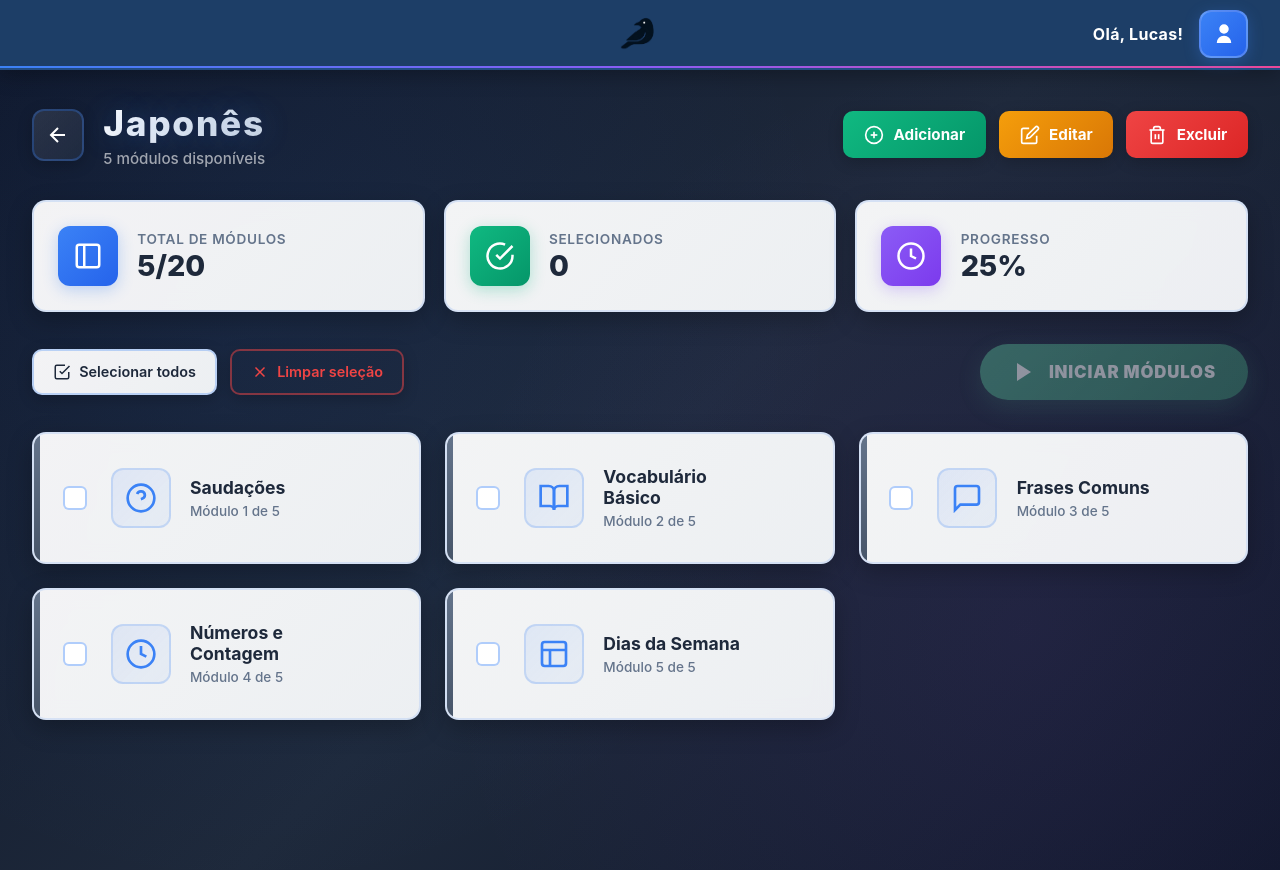
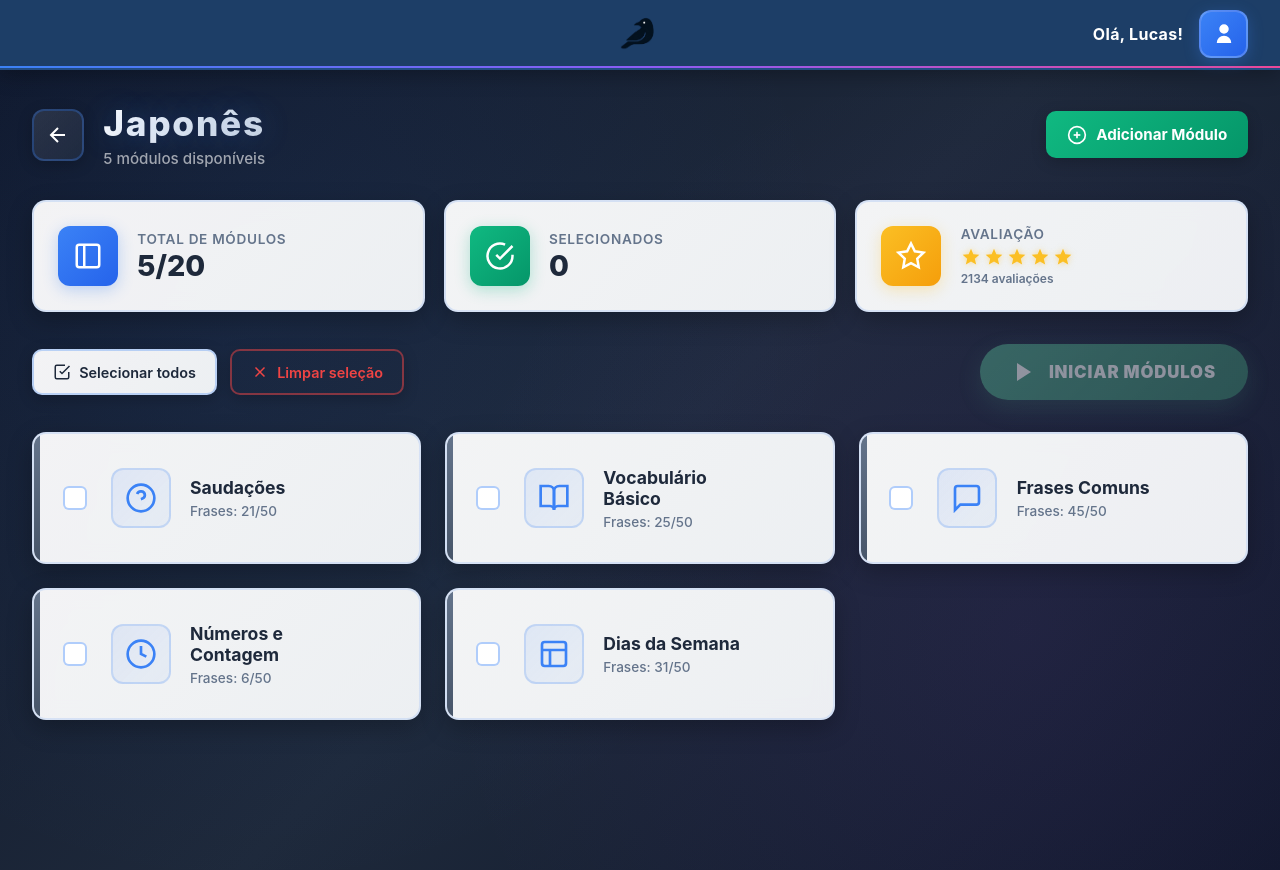
Before and after one commit to LucasHenderson/crow, an Angular app: page /visualizar-idioma in a window 1280 px wide. Built offline with nearby package versions, Linux system fonts and the light colour scheme.

Commit message:
Melhorias em Visualizar Idioma e Ajustes em Home

```diff
--- a/src/app/pages/home/home.css
+++ b/src/app/pages/home/home.css
@@ -184,6 +184,65 @@
   letter-spacing: 0.05em;
 }
 
+/* AÇÕES DO CARD (Botões Editar e Excluir) */
+.acoes-card {
+  position: absolute;
+  top: 50%;
+  right: 12px;
+  transform: translateY(-50%);
+  display: flex;
+  flex-direction: column;
+  gap: 0.5rem;
+  opacity: 0;
+  transition: opacity 0.3s ease;
+  z-index: 10;
+}
+
+.card:hover .acoes-card {
+  opacity: 1;
+}
+
+.mini-btn {
+  width: 36px;
+  height: 36px;
+  border-radius: 8px;
+  border: none;
+  display: flex;
+  align-items: center;
+  justify-content: center;
+  cursor: pointer;
+  transition: all 0.3s ease;
+  box-shadow: 0 4px 12px rgba(0, 0, 0, 0.15);
+}
+
+.mini-btn svg {
+  width: 18px;
+  height: 18px;
+  stroke: currentColor;
+}
+
+.editar-mini {
+  background: linear-gradient(135deg, rgba(245, 158, 11, 0.95) 0%, rgba(245, 158, 11, 0.9) 100%);
+  color: white;
+}
+
+.editar-mini:hover {
+  background: linear-gradient(135deg, #f59e0b 0%, #d97706 100%);
+  transform: scale(1.1);
+  box-shadow: 0 6px 20px rgba(245, 158, 11, 0.4);
+}
+
+.excluir-mini {
+  background: linear-gradient(135deg, rgba(239, 68, 68, 0.95) 0%, rgba(239, 68, 68, 0.9) 100%);
+  color: white;
+}
+
+.excluir-mini:hover {
+  background: linear-gradient(135deg, #ef4444 0%, #dc2626 100%);
+  transform: scale(1.1);
+  box-shadow: 0 6px 20px rgba(239, 68, 68, 0.4);
+}
+
 /* INFO BOX */
 .info-box {
   position: absolute;
@@ -356,6 +415,16 @@
     min-height: 200px;
     font-size: 3rem;
   }
+
+  .mini-btn {
+    width: 32px;
+    height: 32px;
+  }
+
+  .mini-btn svg {
+    width: 16px;
+    height: 16px;
+  }
 }
 
 @media (max-width: 480px) {
@@ -405,6 +474,16 @@
   .card.add {
     min-height: 180px;
   }
+
+  /* Botões sempre visíveis em mobile */
+  .acoes-card {
+    opacity: 1;
+  }
+
+  .mini-btn {
+    width: 32px;
+    height: 32px;
+  }
 }
 
 @media (max-width: 360px) {
@@ -419,4 +498,20 @@
   .empty-state p {
     font-size: 0.95rem;
   }
+
+  .acoes-card {
+    top: 8px;
+    right: 8px;
+    gap: 0.4rem;
+  }
+
+  .mini-btn {
+    width: 30px;
+    height: 30px;
+  }
+
+  .mini-btn svg {
+    width: 14px;
+    height: 14px;
+  }
 }
--- a/src/app/pages/home/home.html
+++ b/src/app/pages/home/home.html
@@ -13,11 +13,36 @@
   <!-- COM IDIOMAS -->
   <div class="grid" *ngIf="idiomas.length > 0">
 
-    <div class="card-wrapper" *ngFor="let idioma of idiomas">
+    <div class="card-wrapper" *ngFor="let idioma of idiomas; let i = index">
 
-      <div class="card">
+      <div class="card" (click)="selecionarIdioma(idioma)">
         <img [src]="idioma.bandeira" alt="Bandeira">
         <span>{{ idioma.nome | uppercase }}</span>
+
+        <!-- Botões de ação (aparecem no hover) -->
+        <div class="acoes-card">
+          <button
+            class="mini-btn editar-mini"
+            title="Editar idioma"
+            (click)="$event.stopPropagation(); editarIdioma(idioma, i)">
+            <svg viewBox="0 0 24 24" fill="none" stroke="currentColor" stroke-width="2">
+              <path d="M11 4H4a2 2 0 0 0-2 2v14a2 2 0 0 0 2 2h14a2 2 0 0 0 2-2v-7"></path>
+              <path d="M18.5 2.5a2.121 2.121 0 0 1 3 3L12 15l-4 1 1-4 9.5-9.5z"></path>
+            </svg>
+          </button>
+
+          <button
+            class="mini-btn excluir-mini"
+            title="Excluir idioma"
+            (click)="$event.stopPropagation(); excluirIdioma(idioma, i)">
+            <svg viewBox="0 0 24 24" fill="none" stroke="currentColor" stroke-width="2">
+              <polyline points="3 6 5 6 21 6"></polyline>
+              <path d="M19 6v14a2 2 0 0 1-2 2H7a2 2 0 0 1-2-2V6"></path>
+              <line x1="10" y1="11" x2="10" y2="17"></line>
+              <line x1="14" y1="11" x2="14" y2="17"></line>
+            </svg>
+          </button>
+        </div>
       </div>
 
       <!-- INFO BOX -->
--- a/src/app/pages/home/home.ts
+++ b/src/app/pages/home/home.ts
@@ -20,6 +20,9 @@ export class Home {
 
   idiomas: Idioma[] = [];
 
+  /**
+   * Adiciona um novo idioma à lista (máximo 4)
+   */
   adicionarIdioma(): void {
     if (this.idiomas.length >= 4) {
       console.warn('Limite máximo de 4 idiomas atingido');
@@ -63,15 +66,54 @@ export class Home {
     console.log(`Idioma ${novoIdioma.nome} adicionado com sucesso!`);
   }
 
+  /**
+   * Seleciona um idioma para visualização
+   */
   selecionarIdioma(idioma: Idioma): void {
     console.log('Idioma selecionado:', idioma.nome);
-    // Aqui você pode adicionar navegação ou outras ações
+    // Aqui você pode adicionar navegação para a página de visualização
+    // this.router.navigate(['/visualizar-idioma', idioma.nome]);
   }
 
+  /**
+   * Edita um idioma existente
+   */
+  editarIdioma(idioma: Idioma, index: number): void {
+    const novoNome = prompt('Novo nome do idioma:', idioma.nome);
+    if (!novoNome || !novoNome.trim()) {
+      return;
+    }
+
+    idioma.nome = novoNome.trim();
+    console.log(`Idioma editado para: ${idioma.nome}`);
+
+    // Aqui você pode navegar para uma página de edição completa
+    // this.router.navigate(['/editar-idioma', index]);
+  }
+
+  /**
+   * Exclui um idioma da lista
+   */
+  excluirIdioma(idioma: Idioma, index: number): void {
+    const confirmar = confirm(`Deseja realmente excluir o idioma "${idioma.nome}"?`);
+    if (!confirmar) {
+      return;
+    }
+
+    this.idiomas.splice(index, 1);
+    console.log(`Idioma "${idioma.nome}" excluído com sucesso!`);
+  }
+
+  /**
+   * Retorna array de booleanos para renderizar estrelas
+   */
   estrelasArray(nota: number): boolean[] {
     return Array.from({ length: 5 }, (_, i) => i < nota);
   }
 
+  /**
+   * Calcula o progresso percentual baseado nos módulos
+   */
   calcularProgresso(modulos: number): number {
     return Math.round((modulos / 20) * 100);
   }
--- a/src/app/pages/visualizar-idioma/visualizar-idioma.css
+++ b/src/app/pages/visualizar-idioma/visualizar-idioma.css
@@ -214,6 +214,11 @@
   box-shadow: 0 4px 15px rgba(139, 92, 246, 0.3);
 }
 
+.avaliacao-icon {
+  background: linear-gradient(135deg, #fbbf24 0%, #f59e0b 100%);
+  box-shadow: 0 4px 15px rgba(251, 191, 36, 0.3);
+}
+
 .stat-info {
   display: flex;
   flex-direction: column;
@@ -233,6 +238,35 @@
   font-weight: 800;
   color: #1e293b;
   line-height: 1;
+}
+
+.stat-value-stars {
+  display: flex;
+  flex-direction: column;
+  gap: 0.3rem;
+}
+
+.stars-display {
+  display: flex;
+  gap: 0.2rem;
+}
+
+.star-icon {
+  width: 20px;
+  height: 20px;
+  fill: #cbd5e1;
+  transition: all 0.2s ease;
+}
+
+.star-icon.active {
+  fill: #fbbf24;
+  filter: drop-shadow(0 0 3px rgba(251, 191, 36, 0.5));
+}
+
+.avaliacoes-count {
+  font-size: 0.75rem;
+  color: #64748b;
+  font-weight: 600;
 }
 
 /* CONTROLES */
@@ -493,6 +527,13 @@
   font-size: 1.1rem;
   font-weight: 700;
   color: #1e293b;
+  overflow: hidden;
+  text-overflow: ellipsis;
+  display: -webkit-box;
+  -webkit-line-clamp: 2;
+  -webkit-box-orient: vertical;
+  word-break: break-word;
+  max-width: 100%;
 }
 
 .descricao {
--- a/src/app/pages/visualizar-idioma/visualizar-idioma.html
+++ b/src/app/pages/visualizar-idioma/visualizar-idioma.html
@@ -23,25 +23,7 @@
           <line x1="12" y1="8" x2="12" y2="16"></line>
           <line x1="8" y1="12" x2="16" y2="12"></line>
         </svg>
-        <span>Adicionar</span>
-      </button>
-
-      <button class="acao-btn editar" (click)="editarIdioma()" title="Editar idioma">
-        <svg viewBox="0 0 24 24" class="ico">
-          <path d="M11 4H4a2 2 0 0 0-2 2v14a2 2 0 0 0 2 2h14a2 2 0 0 0 2-2v-7"></path>
-          <path d="M18.5 2.5a2.121 2.121 0 0 1 3 3L12 15l-4 1 1-4 9.5-9.5z"></path>
-        </svg>
-        <span>Editar</span>
-      </button>
-
-      <button class="acao-btn excluir" (click)="excluirIdioma()" title="Excluir idioma">
-        <svg viewBox="0 0 24 24" class="ico">
-          <polyline points="3 6 5 6 21 6"></polyline>
-          <path d="M19 6v14a2 2 0 0 1-2 2H7a2 2 0 0 1-2-2V6m3 0V4a2 2 0 0 1 2-2h4a2 2 0 0 1 2 2v2"></path>
-          <line x1="10" y1="11" x2="10" y2="17"></line>
-          <line x1="14" y1="11" x2="14" y2="17"></line>
-        </svg>
-        <span>Excluir</span>
+        <span>Adicionar Módulo</span>
       </button>
     </div>
   </header>
@@ -75,15 +57,24 @@
     </div>
 
     <div class="stat-card">
-      <div class="stat-icon progresso-icon">
+      <div class="stat-icon avaliacao-icon">
         <svg viewBox="0 0 24 24" fill="none" stroke="currentColor" stroke-width="2">
-          <circle cx="12" cy="12" r="10"></circle>
-          <path d="M12 6v6l4 2"></path>
+          <polygon points="12 2 15.09 8.26 22 9.27 17 14.14 18.18 21.02 12 17.77 5.82 21.02 7 14.14 2 9.27 8.91 8.26 12 2"/>
         </svg>
       </div>
       <div class="stat-info">
-        <span class="stat-label">Progresso</span>
-        <span class="stat-value">{{ calcularProgresso() }}%</span>
+        <span class="stat-label">Avaliação</span>
+        <div class="stat-value-stars">
+          <div class="stars-display">
+            <svg *ngFor="let ativa of estrelas(avaliacao); let j = index"
+                 viewBox="0 0 24 24"
+                 class="star-icon"
+                 [class.active]="ativa">
+              <path d="M12 17.3l6.18 3.7-1.64-7.03L22 9.24l-7.19-.61L12 2 9.19 8.63 2 9.24l5.46 4.73L5.82 21z"/>
+            </svg>
+          </div>
+          <span class="avaliacoes-count">{{ totalAvaliacoes }} avaliações</span>
+        </div>
       </div>
     </div>
   </div>
@@ -152,7 +143,7 @@
       <!-- Informações do módulo -->
       <div class="info">
         <h3 class="nome">{{ mod.nome }}</h3>
-        <p class="descricao">Módulo {{ i + 1 }} de {{ modulos.length }}</p>
+        <p class="descricao">Frases: {{ mod.frases }}/50</p>
       </div>
 
       <!-- Ações do módulo -->
--- a/src/app/pages/visualizar-idioma/visualizar-idioma.ts
+++ b/src/app/pages/visualizar-idioma/visualizar-idioma.ts
@@ -8,6 +8,7 @@ interface Modulo {
   nome: string;
   icone: SafeHtml;
   selecionado: boolean;
+  frases: number;
 }
 
 @Component({
@@ -19,6 +20,8 @@ interface Modulo {
 })
 export class VisualizarIdioma {
   idiomaNome = 'Japonês';
+  avaliacao = 4.3; // Avaliação de 1 a 5
+  totalAvaliacoes = 2134; // Total de avaliações
 
   // Ícones SVG base (conteúdo interno dos paths/shapes)
   private rawIcons = [
@@ -80,7 +83,8 @@ export class VisualizarIdioma {
       id: this.nextId++,
       nome: nome || `Módulo ${this.nextId - 1}`,
       icone: this.makeIconSvg(iconRaw),
-      selecionado: false
+      selecionado: false,
+      frases: Math.floor(Math.random() * 50) + 1 // Frases aleatórias de 1 a 50
     };
 
     this.modulos.push(modulo);
@@ -132,6 +136,14 @@ export class VisualizarIdioma {
   }
 
   /**
+   * Retorna array de booleanos para renderizar estrelas (arredondamento para cima)
+   */
+  estrelas(nota: number): boolean[] {
+    const notaArredondada = Math.ceil(nota);
+    return Array.from({ length: 5 }, (_, i) => i < notaArredondada);
+  }
+
+  /**
    * Inicia os módulos selecionados
    */
   iniciar(): void {
@@ -180,10 +192,11 @@ export class VisualizarIdioma {
    * Edita um módulo específico
    */
   editarModulo(mod: Modulo): void {
-    const novoNome = prompt('Novo nome do módulo:', mod.nome);
+    const novoNome = prompt('Novo nome do módulo (máximo 80 caracteres):', mod.nome);
     if (!novoNome || !novoNome.trim()) return;
 
-    mod.nome = novoNome.trim();
+    const nomeTruncado = novoNome.trim().substring(0, 80);
+    mod.nome = nomeTruncado;
   }
 
   /**
```
